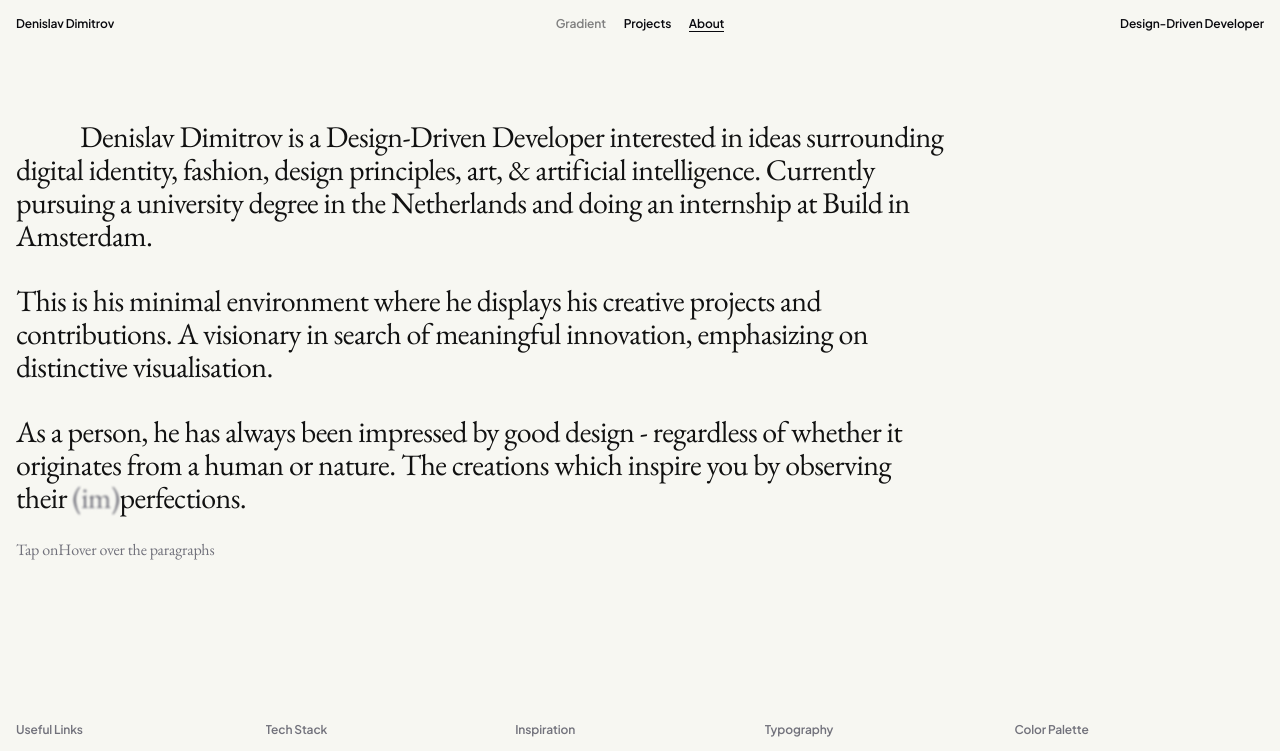
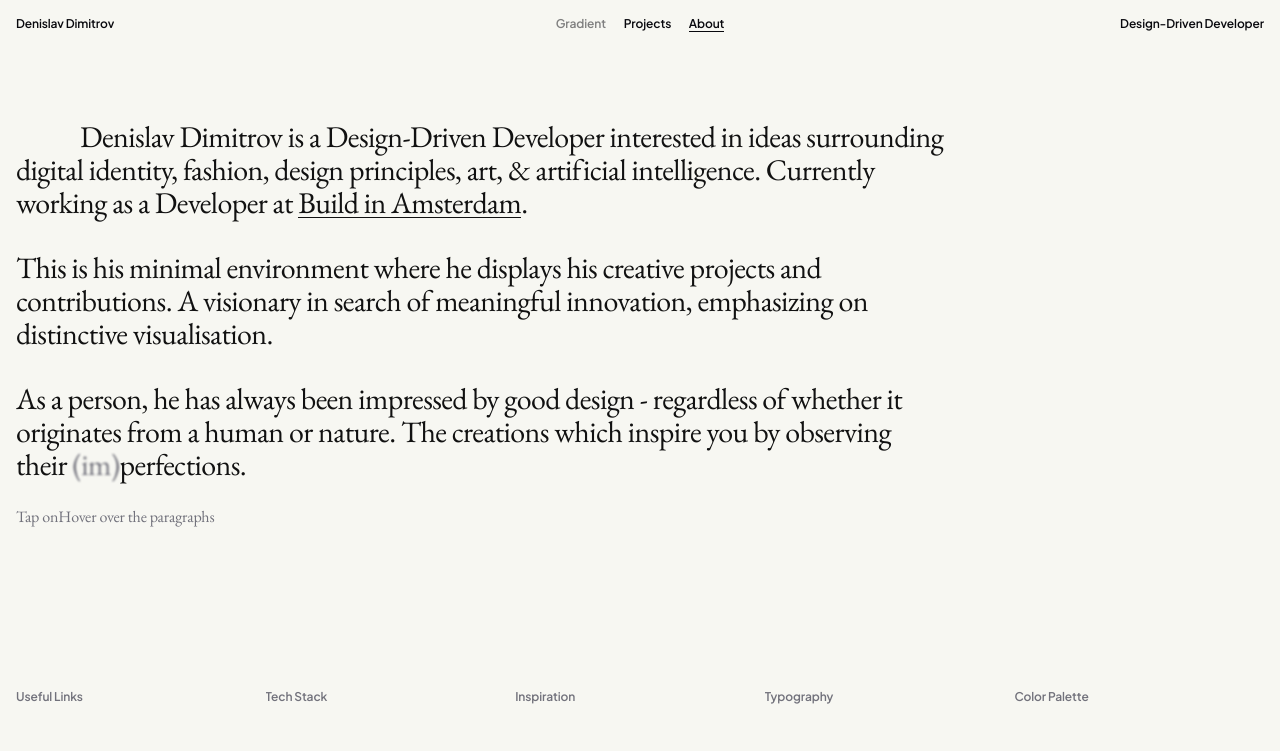
Before and after one commit to denislav-d/denislavd-2025, a Next.js app: page /about in a window 1280 px wide. Shown: the top 751 px of the page. Built offline with nearby package versions, Linux system fonts and the light colour scheme.

Commit message:
refactor(about): update information and add link

```diff
--- a/src/app/about/page.tsx
+++ b/src/app/about/page.tsx
@@ -23,8 +23,17 @@ export default function About() {
             <span className="pl-8 sm:pl-16">Denislav Dimitrov</span> is a
             Design-Driven Developer interested in ideas surrounding digital
             identity, fashion, design principles, art, & artificial
-            intelligence. Currently pursuing a university degree in the
-            Netherlands and doing an internship at Build in Amsterdam.
+            intelligence. Currently working as a Developer at{" "}
+            <span className="whitespace-nowrap">
+              <Link
+                href="https://www.buildinamsterdam.com/"
+                target="_blank"
+                className="relative inline-block after:pointer-events-none after:absolute after:right-0 after:bottom-[0.02em] after:left-0 after:h-px after:bg-current after:opacity-100 after:transition-opacity after:duration-300 after:ease-out after:content-[''] hover:after:opacity-0"
+              >
+                Build in Amsterdam
+              </Link>
+              .
+            </span>
           </p>
         </ElementReveal>
 
```
